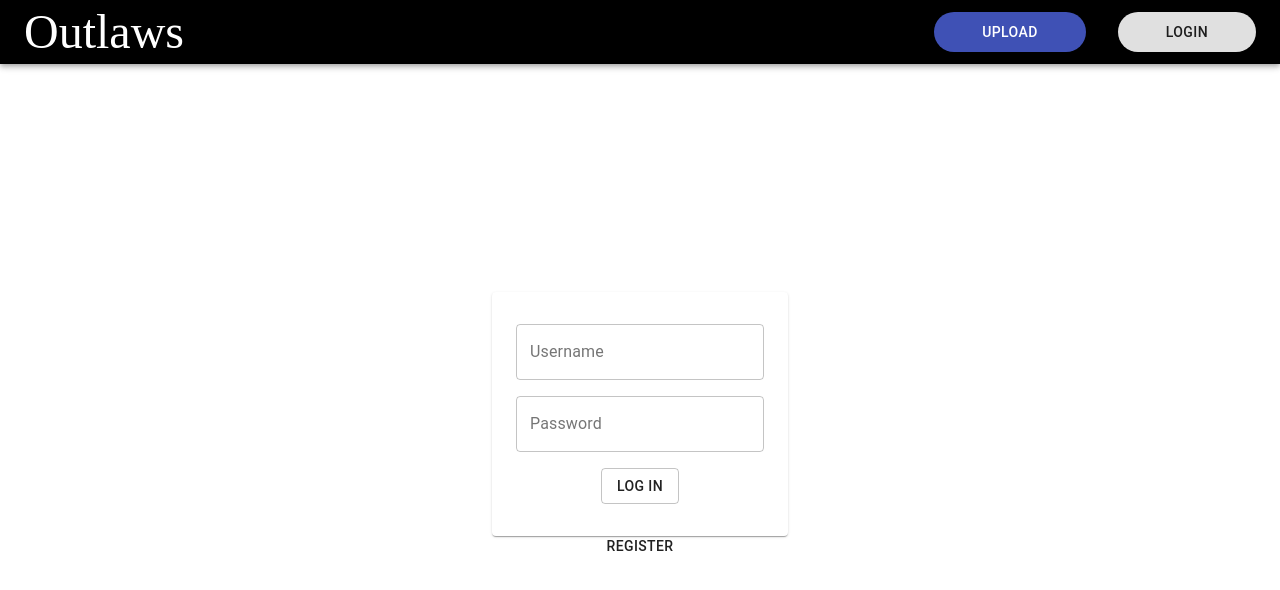
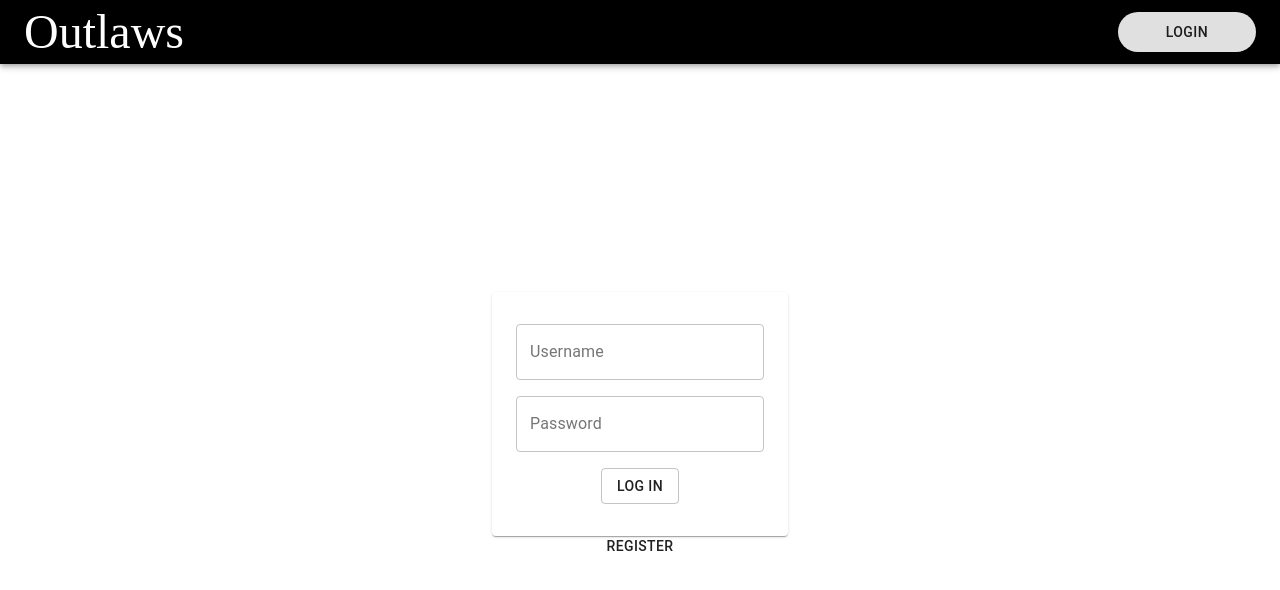
Before and after one commit to szoty95/lawless-sb, a React (Create React App) app in the folder lawless/lawless-frontend/: page /login in a window 1280 px wide. Shown: the top 590 px of the page. Built offline with nearby package versions, Linux system fonts and the light colour scheme.

Commit message:
Fix route and login

```diff
--- a/lawless/lawless-frontend/src/Routes.tsx
+++ b/lawless/lawless-frontend/src/Routes.tsx
@@ -1,12 +1,10 @@
 import React from 'react';
 import { Route, Switch } from 'react-router';
-import { Link } from 'react-router-dom';
 import ProtectedRoute from './components/ProtectedRoute';
 import CaffsPage from './pages/CaffsPage';
 import LoginPage from './pages/LoginPage';
 import AnimationDetailPage from './pages/AnimationDetailPage';
 import NotFound from './pages/NotFound';
-import Page from './pages/Page';
 
 const Routes = () => {
   return (
@@ -14,18 +12,10 @@ const Routes = () => {
       <ProtectedRoute path="/login">
         <LoginPage />
       </ProtectedRoute>
-
-      <Route guard path="/animations">
+      <Route path="/animation/:caffId" component={AnimationDetailPage} />
+      <Route path="/">
         <CaffsPage />
       </Route>
-
-      <Route guard path="/animation/:caffId" component={AnimationDetailPage} />
-
-      <ProtectedRoute guard exact path="/">
-        <Page title="Main">
-          <Link to="/animation/1">animation</Link>
-        </Page>
-      </ProtectedRoute>
       <Route>
         <NotFound />
       </Route>
--- a/lawless/lawless-frontend/src/components/Header.tsx
+++ b/lawless/lawless-frontend/src/components/Header.tsx
@@ -4,6 +4,8 @@ import { makeStyles } from '@material-ui/core/styles';
 import { useHistory } from 'react-router';
 
 import UploadCaffDialog from './UploadCaffDialog';
+import useUserContext from '../hooks/useUserContext';
+import { useAuthToken } from '../hooks/useAuthToken';
 
 const useStyles = makeStyles({
   root: {
@@ -25,20 +27,41 @@ const useStyles = makeStyles({
 const Header: React.FC = () => {
   const styles = useStyles();
   const history = useHistory();
+  const { user, setUser } = useUserContext();
+  const { removeAuthToken } = useAuthToken();
+
+  const renderLoginButton = () => {
+    if (user) {
+      return (
+        <Button
+          onClick={() => {
+            setUser(undefined);
+            removeAuthToken();
+          }}
+          className={styles.button}
+          variant="contained"
+        >
+          Logout
+        </Button>
+      );
+    }
+    return (
+      <Button onClick={() => history.push('/login')} className={styles.button} variant="contained">
+        Login
+      </Button>
+    );
+  };
 
   return (
     <AppBar className={styles.root} position="static">
       <Toolbar>
         <Box display="flex" justifyContent="space-between" flex={1} alignItems="center">
-          <Typography onClick={() => history.push('/animations')} className={styles.logo} variant="h3">
+          <Typography onClick={() => history.push('/')} className={styles.logo} variant="h3">
             Outlaws
           </Typography>
           <Box display="flex">
-            <UploadCaffDialog />
-            <Button onClick={() => history.push('/login')} className={styles.button} variant="contained">
-              {' '}
-              Login
-            </Button>
+            {!!user && <UploadCaffDialog />}
+            {renderLoginButton()}
           </Box>
         </Box>
       </Toolbar>
```
